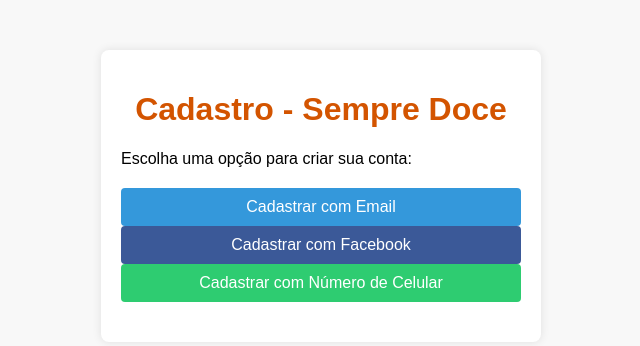
After one commit to anabocatto/site-confeitaria, a Flask app: template templates/cadastro.html in a window 1280 px wide. The commit adds this page. Shown: the top 346 px of the page, without its empty margins (319-959 px from the left). Run offline with Flask 3, Linux system fonts and the light colour scheme; the template is opened without the code that fills it, so the values that code supplies are empty.

Commit message:
site atualizado

```diff
--- /dev/null
+++ b/templates/cadastro.html
@@ -0,0 +1,66 @@
+<!DOCTYPE html>
+<html lang="pt-BR">
+<head>
+    <meta charset="UTF-8">
+    <meta name="viewport" content="width=device-width, initial-scale=1.0">
+    <title>Cadastro - Sempre Doce</title>
+    <style>
+        body {
+            font-family: Arial, sans-serif;
+            background-color: #f8f8f8;
+            margin: 0;
+            padding: 0;
+        }
+        .container {
+            width: 100%;
+            max-width: 400px;
+            margin: 50px auto;
+            padding: 20px;
+            background-color: #fff;
+            border-radius: 8px;
+            box-shadow: 0 0 10px rgba(0, 0, 0, 0.1);
+        }
+        h1 {
+            text-align: center;
+            color: #d35400;
+        }
+        .input-group {
+            margin: 20px 0;
+            display: flex;
+            justify-content: space-between;
+            flex-direction: column;
+        }
+        .input-group button {
+            padding: 10px;
+            font-size: 16px;
+            border: none;
+            border-radius: 4px;
+            cursor: pointer;
+            color: #fff;
+        }
+        .email-btn {
+            background-color: #3498db;
+        }
+        .facebook-btn {
+            background-color: #3b5998;
+        }
+        .phone-btn {
+            background-color: #2ecc71;
+        }
+        .input-group button:hover {
+            opacity: 0.9;
+        }
+    </style>
+</head>
+<body>
+    <div class="container">
+        <h1>Cadastro - Sempre Doce</h1>
+        <p>Escolha uma opção para criar sua conta:</p>
+        <div class="input-group">
+            <button class="email-btn">Cadastrar com Email</button>
+            <button class="facebook-btn">Cadastrar com Facebook</button>
+            <button class="phone-btn">Cadastrar com Número de Celular</button>
+        </div>
+    </div>
+</body>
+</html>
--- a/templates/cardapio.html
+++ b/templates/cardapio.html
@@ -297,6 +297,8 @@ footer {
         <nav class="navbar">
             <div class="logo">Sempre Doce</div>
             <ul class="nav-links">
+                <li><a href="{{ url_for('cadastro') }}">Cadastro</a></li>
+                <li><a href="{{ url_for('login') }}">Login</a></li>
                 <li><a href="{{ url_for('inicial') }}">Home</a></li>
                 <li><a href="{{ url_for('cardapio') }}">Cardápio</a></li>
                 <li><a href="{{ url_for('sobre') }}">Sobre</a></li>
--- a/templates/contato.html
+++ b/templates/contato.html
@@ -193,6 +193,8 @@
         <nav class="navbar">
             <div class="logo">Sempre Doce</div>
             <ul class="nav-links">
+                <li><a href="{{ url_for('cadastro') }}">Cadastro</a></li>
+                <li><a href="{{ url_for('login') }}">Login</a></li>
                 <li><a href="{{ url_for('inicial') }}">Home</a></li>
                 <li><a href="{{ url_for('cardapio') }}">Cardápio</a></li>
                 <li><a href="{{ url_for('sobre') }}">Sobre</a></li>
--- a/templates/index.html
+++ b/templates/index.html
@@ -12,6 +12,7 @@
         <nav class="navbar">
             <div class="logo">Sempre Doce</div>
             <ul class="nav-links">
+                <li><a href="{{ url_for('cadastro') }}">Cadastro</a></li>
                 <li><a href="{{ url_for('login') }}">Login</a></li>
                 <li><a href="{{ url_for('inicial') }}">Home</a></li>
                 <li><a href="{{ url_for('cardapio') }}">Cardápio</a></li>
```
Also changed, not shown: templates/login.html (+69 -3 lines).
